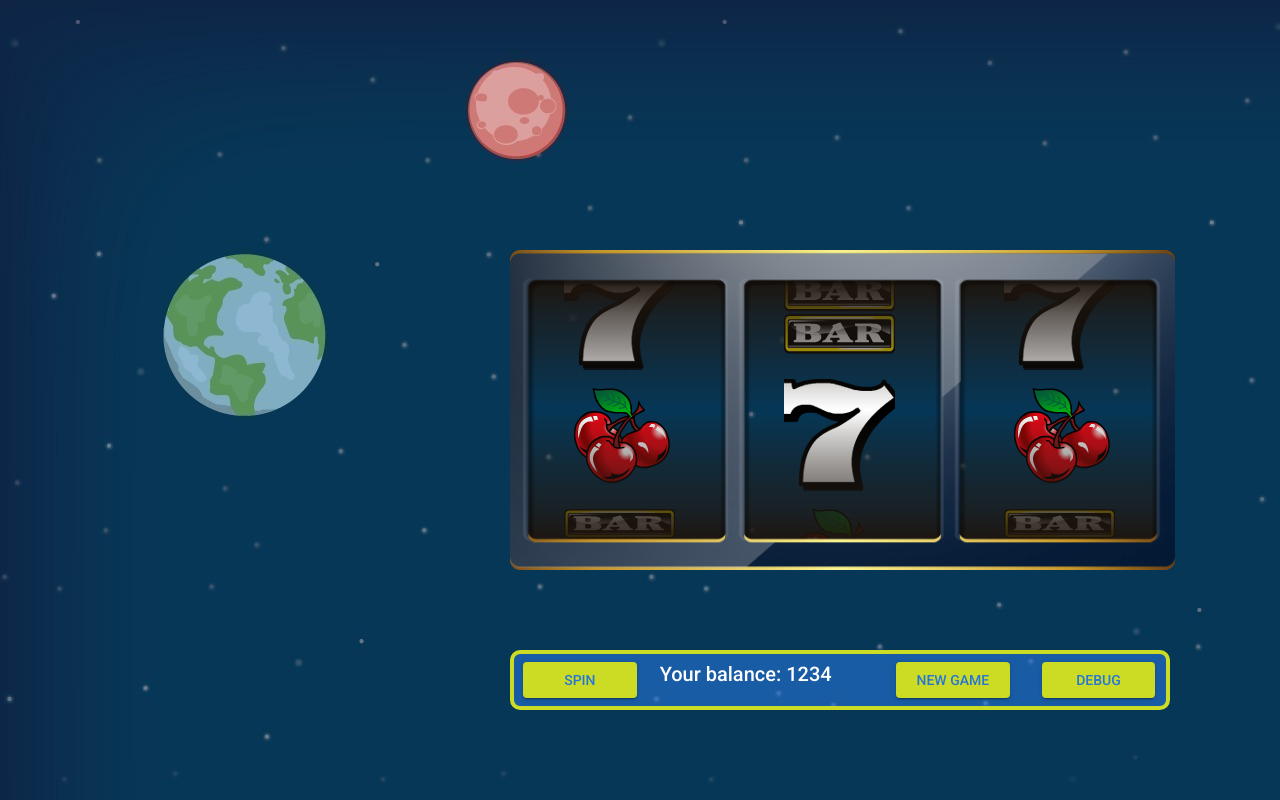
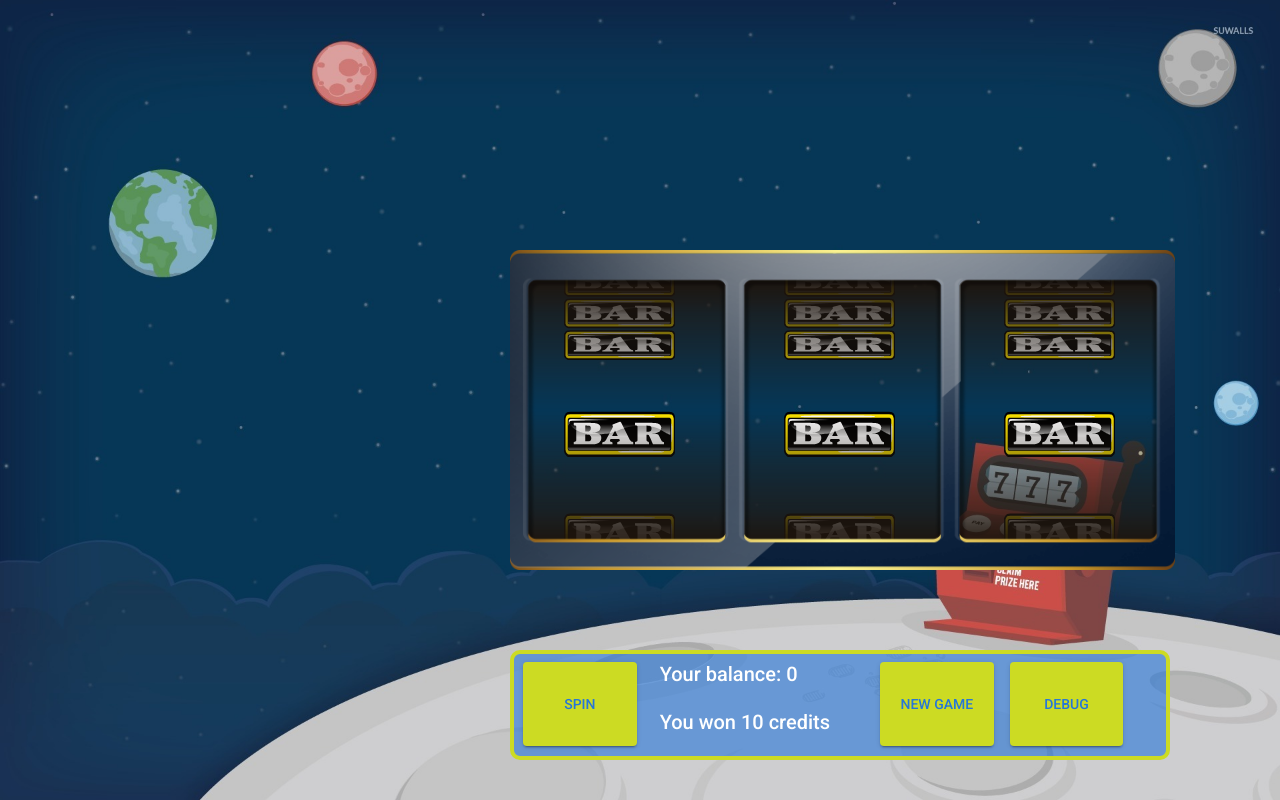
Before and after one commit to alvisz/Slots, an Angular app: page / in a window 1280 px wide. Built offline with nearby package versions, Linux system fonts and the light colour scheme.

Commit message:
Updates for paytable

```diff
--- a/src/app/app.component.sass
+++ b/src/app/app.component.sass
@@ -1,4 +1,8 @@
 div
   position: relative
   height: 100vh
-  background-image: url("../assets/background.jpg")
+  background: url("../assets/background.jpg") no-repeat center center fixed
+  -webkit-background-size: cover
+  -moz-background-size: cover
+  -o-background-size: cover
+  background-size: cover
--- a/src/app/app.module.ts
+++ b/src/app/app.module.ts
@@ -7,20 +7,26 @@ import { BrowserAnimationsModule } from '@angular/platform-browser/animations';
 import { NgbModule } from '@ng-bootstrap/ng-bootstrap';
 import {MatButtonModule} from '@angular/material/button';
 import { ReelComponent } from './reel/reel.component';
+import {SettingsService} from './settings.service';
+import { DebugComponent } from './debug/debug.component';
+import {MatDialogModule} from '@angular/material/dialog';
 
 @NgModule({
   declarations: [
     AppComponent,
-    ReelComponent
+    ReelComponent,
+    DebugComponent
   ],
     imports: [
         BrowserModule,
         AppRoutingModule,
         BrowserAnimationsModule,
         NgbModule,
-        MatButtonModule
+        MatButtonModule,
+        MatDialogModule
     ],
-  providers: [],
+  entryComponents: [DebugComponent],
+  providers: [SettingsService],
   bootstrap: [AppComponent]
 })
 export class AppModule { }
--- /dev/null
+++ b/src/app/debug/debug.component.html
@@ -0,0 +1 @@
+<p>debug works!</p>
--- /dev/null
+++ b/src/app/debug/debug.component.ts
@@ -0,0 +1,15 @@
+import { Component, OnInit } from '@angular/core';
+
+@Component({
+  selector: 'app-debug',
+  templateUrl: './debug.component.html',
+  styleUrls: ['./debug.component.sass']
+})
+export class DebugComponent implements OnInit {
+
+  constructor() { }
+
+  ngOnInit(): void {
+  }
+
+}
--- a/src/app/reel/reel.component.html
+++ b/src/app/reel/reel.component.html
@@ -13,8 +13,11 @@
 <div class="statsbar">
   <div class="row">
     <button mat-raised-button color="accent" [disabled]="!canSpin"  class="col-2 ml-4" style="float: left; margin: 8px" (click)="spin()">SPIN</button>
-    <h2 class="col-4 mt-1 balance">Your balance: 1234</h2>
-    <button mat-raised-button color="accent" class="col-2 ml-4" style="float: right; margin: 8px">NEW GAME</button>
-    <button mat-raised-button color="accent" class="col-2 ml-4" style="float: right; margin: 8px">DEBUG</button>
+    <div class="col-4">
+      <h2 class="mt-1 balance">Your balance: {{Settings.getBalance()}}</h2>
+      <h2 class="blinking mt-1">You won 10 credits</h2>
+    </div>
+    <button mat-raised-button color="accent" class="col-2 " style="float: right; margin: 8px">NEW GAME</button>
+    <button mat-raised-button color="accent" class="col-2" style="float: right; margin: 8px" (click)="openDebug()">DEBUG</button>
   </div>
 </div>
--- a/src/app/reel/reel.component.sass
+++ b/src/app/reel/reel.component.sass
@@ -8,7 +8,7 @@
 
 .statsbar
   position: absolute
-  height: 60px
+  height: 110px
   width: 660px
   top: 650px
   left: 510px
@@ -48,3 +48,18 @@
 .mat-accent
   background-color: #ccdb23
   color: #2576d9
+
+.blinking
+  animation: blinkingText 1.2s infinite
+
+@keyframes blinkingText
+  0%
+    color: #ffffff
+  49%
+    color: #ffffff
+  60%
+    color: transparent
+  99%
+    color: transparent
+  100%
+    color: #ffffff
--- a/src/app/reel/reel.component.ts
+++ b/src/app/reel/reel.component.ts
@@ -1,4 +1,7 @@
 import {Component, Input, OnInit} from '@angular/core';
+import {SettingsService} from '../settings.service';
+import {DebugComponent} from '../debug/debug.component';
+import {MatDialog} from '@angular/material/dialog';
 
 
 @Component({
@@ -18,15 +21,21 @@ export class ReelComponent implements OnInit {
   reel2List = [...this.reel1List];
   reel3List = [...this.reel1List];
 
+  boardArray = null; /* 2D Array of 3 arrays after spin, each array represents one line.
+                        Example: [1,1,1],[2,2,2],[3,3,3]
+                        Numbers are id's from reel1List
+                     */
+
   canSpin = true; // Variable for disabling spin button when reels are spinning
+  won = false;
 
 
-  constructor() { }
+  constructor(public Settings: SettingsService,
+              public dialog: MatDialog) { }
 
 
 
   ngOnInit(): void {
-    this.spin();
   }
 
   sleep(ms) {
@@ -80,9 +89,20 @@ export class ReelComponent implements OnInit {
     const reel3Promise = this.spinReel3(1000);
     Promise.all([reel1Promise, reel2Promise, reel3Promise]).then(value => {
       console.log('done');
+      this.Settings.addBalance(1);
+      this.boardArray = [ [this.reel1List[0].id, this.reel2List[0].id, this.reel3List[0].id],
+                          [this.reel1List[1].id, this.reel2List[1].id, this.reel3List[1].id],
+                          [this.reel1List[2].id, this.reel2List[2].id, this.reel3List[2].id]];
+      console.log(this.boardArray);
       this.canSpin = true;
     });
+  }
 
+  openDebug(){
+    let dialogRef = this.dialog.open(DebugComponent, {
+      height: '400px',
+      width: '600px',
+    });
   }
 
 }
--- /dev/null
+++ b/src/app/settings.service.ts
@@ -0,0 +1,24 @@
+import { Injectable } from '@angular/core';
+
+@Injectable({
+  providedIn: 'root'
+})
+export class SettingsService {
+
+  isRandom = false;
+  balance = 0;
+
+
+  constructor() { }
+
+
+  addBalance(value: number){
+    this.balance += value;
+  }
+
+  getBalance(){
+    return this.balance;
+  }
+
+
+}
```
Also changed, not shown: src/app/debug/debug.component.sass (added), 2 other files (tests, documents, lock files or other folders).
